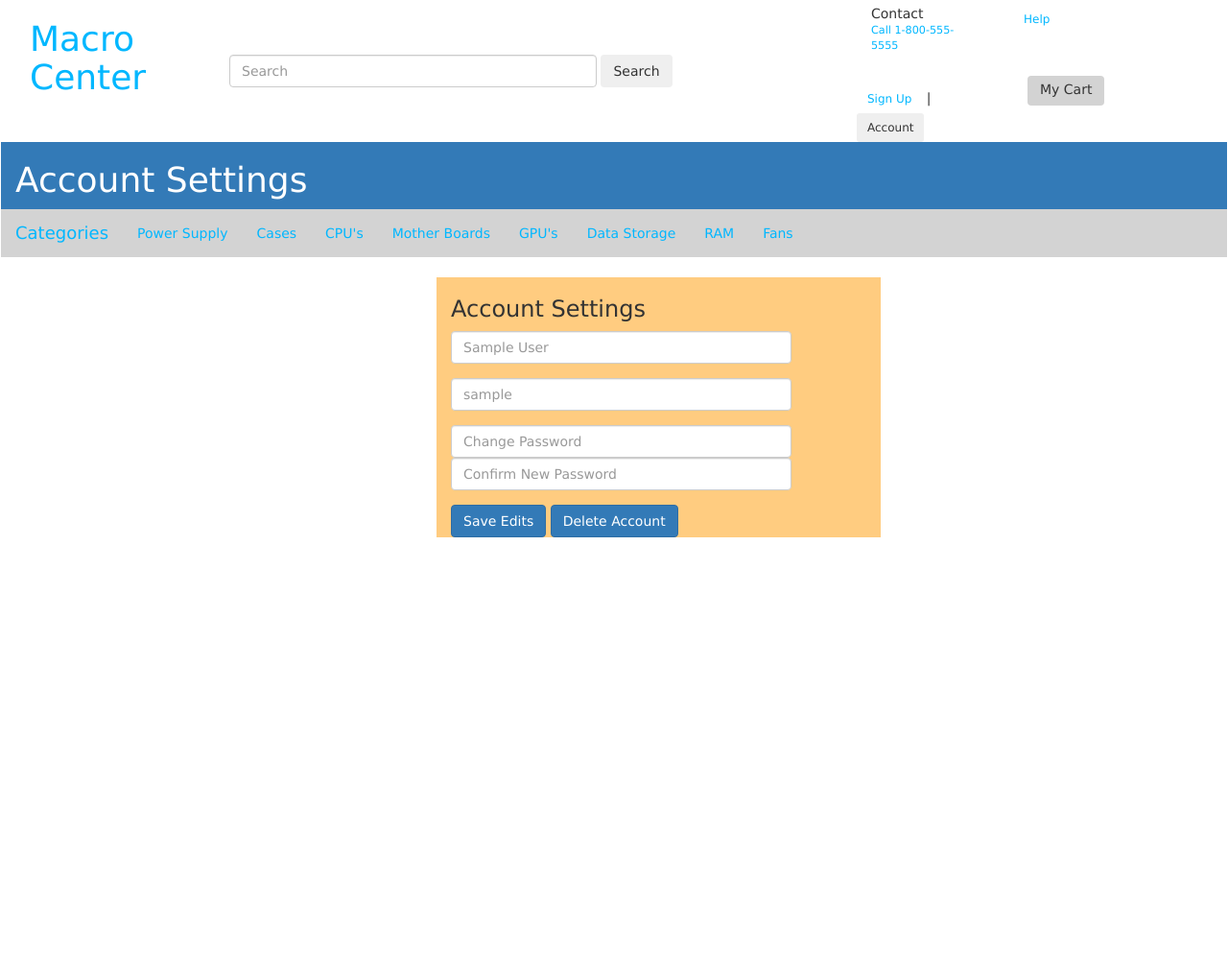
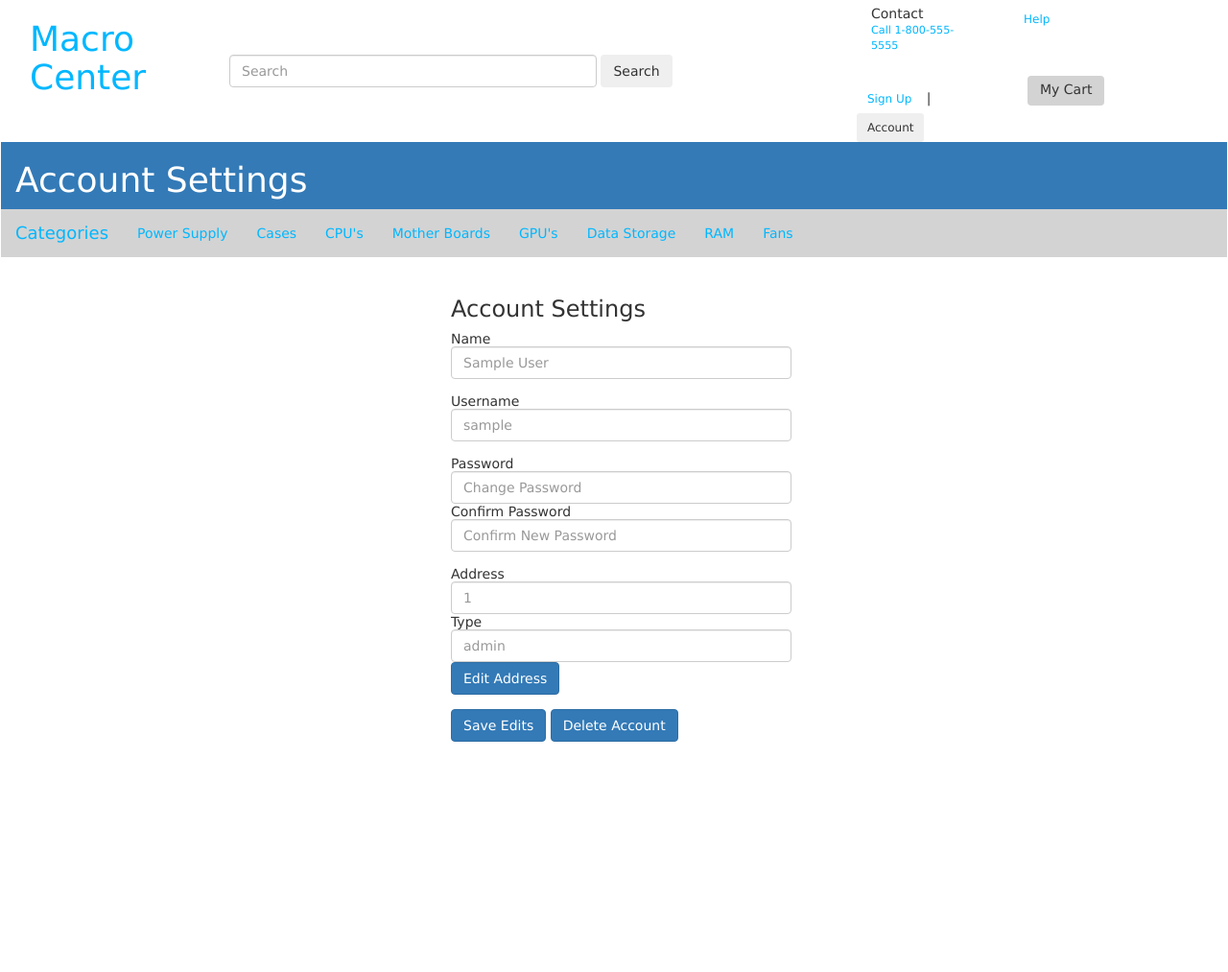
Before and after one commit to RyanArdiente/MacroCenterWebsite-1, a Node server app: page /user/account in a window 1280 px wide. Shown: the top 1013 px of the page at 96% size. Run offline with Node 20, Linux system fonts and the light colour scheme; the visitor is signed in with stand-in values (Sample User, id 1); some libraries are stand-ins or nearby versions.

Commit message:
finished mvp for address crud

```diff
--- a/public/js/accountsettings.js
+++ b/public/js/accountsettings.js
@@ -32,16 +32,39 @@ var sessiondata = JSON.parse(data);
 var callCredentials = function(){
   xhrget("GET", "../login/usercredentials", commitAccountChanges);
 }
+var deleteAccountCredentials = function(){
+  xhrget("GET", "../login/usercredentials", deleteAccount);
+}
+var addressAccountCredentials = function(){
+  xhrget("GET", "../login/usercredentials", saveAddress);
+}
 var editUserResults = function(data){
   var json = JSON.parse(data);
   editResults.innerHTML = json.email + " " + json.name;
 }
 
-var deleteAccountCredentials = function(){
-  xhrget("GET", "../login/usercredentials", deleteAccount);
-}
 var deleteAccount = function(data){
   var sessiondata = JSON.parse(data);
    xhrverb("POST", "http://localhost:8080/MacroCenter/rest/deleteUser", editUserResults, sessiondata)
-   window.location = "../login/logout";
+   window.location = "/";
 }
+
+var saveAddress = function(data){
+  var sessiondata = JSON.parse(data);
+  var saveNewAddress = document.getElementById("newAddress");
+  var saveNewAddressType = document.getElementById("newAddressType");
+
+  var json = {
+    id: sessiondata.id,
+    address: saveNewAddress.value ,
+    type: saveNewAddressType.value
+  };
+  xhrverb("POST", "/login/updatesession", undefined, json);
+  xhrverb("POST", "http://localhost:8080/MacroCenter/rest/editAddress", refreshPage, json )
+
+}
+var refreshPage = function(data)
+{
+
+  window.location = "/user/account"
+}
--- a/public/js/applicationJsMain.js
+++ b/public/js/applicationJsMain.js
@@ -9,6 +9,7 @@ window.onload = function() {
 
   var saveAccountEdit = document.getElementById("saveAccountEdit");
   var deleteAccount = document.getElementById("deleteAccount");
+  var saveAddress = document.getElementById("saveAddress");
 
   if (createuser) {
     createuser.addEventListener("click", sendCreateForm);
@@ -21,9 +22,6 @@ window.onload = function() {
   if(addToCart){
     addToCart.addEventListener("click", addProductToCart)
   }
-
-
-
 
   var searchButton = document.getElementById("searchButton");
   console.log(searchButton);
@@ -43,6 +41,9 @@ function searchProduct() {
     find.innerHTML = " ";
   };
 
+  if(saveAddress){
+    saveAddress.addEventListener("click", addressAccountCredentials)
+  }
 
   if (saveAccountEdit) {
     saveAccountEdit.addEventListener("click", callCredentials);
@@ -52,5 +53,4 @@ function searchProduct() {
     deleteAccount.addEventListener("click", deleteAccountCredentials);
     // welcomeHeader.innHTML="Sign Up";
   }
-
 };
--- a/public/js/xhr.js
+++ b/public/js/xhr.js
@@ -46,5 +46,6 @@ var xhrverb = function(method , url, callback, object)
     }
   };
   xhr.setRequestHeader("Content-Type","application/json");
+  console.log(object.user_id);
   xhr.send(JSON.stringify(object));
 };
--- a/routes/user.js
+++ b/routes/user.js
@@ -99,20 +99,9 @@ router.get('/signin', function(req, res, next)
 });
 router.get('/account', function(req, res, next)
 {
-  console.log("in account");
-  if (res.session)
+  console.log(req.session);
+  if (req.session.userid)
   {
-    if(req.session.userid){
-      console.log("res.session.userid");
-      console.log(res.session.userid);
-    }
-    console.log("in the account settings");
-    console.log(res.session.userid);
-  }
-  else{
-    console.log("in else in account settings");
-
-  }
       res.render('useraccount',
       {
         page:
@@ -120,11 +109,29 @@ router.get('/account', function(req, res, next)
           welcomeHeader: "Account Settings",
           userName: req.session.name,
           userUsername: req.session.user,
+          address: req.session.address,
+          type: req.session.type,
           title: "Account Settings",
           script : "<script  type='text/javascript' src='../js/accountsettings.js'></script>"
         }
       }
       );
+
+  }
+  else{
+    res.render('loginUser',
+    {
+      page:
+      {
+        welcomeHeader: "Login",
+        title: "Login",
+        script : "<script  type='text/javascript' src='../js/loginClient.js'></script>"
+      }
+    }
+    );
+
+  }
+
 });
 
 module.exports = router;
--- a/views/useraccount.handlebars
+++ b/views/useraccount.handlebars
@@ -1,38 +1,36 @@
-<div class ="container-fluid">
-<div class="card col-md-5 col-md-offset-4" id ="mainCard">
+<div class="container-fluid">
+  <div class="card col-md-5 col-md-offset-4" id="accountCard">
     <h3 class="card-header">Account Settings</h3>
     <div class="card-block">
-
       <form>
         <div class="form-group row">
           <div class="col-sm-10">
-      <input type="text" class="form-control" id="changeUserName" placeholder="{{page.userName}}">
+            Name<input type="text" class="form-control" id="changeUserName" placeholder="{{page.userName}}">
           </div>
         </div>
-
         <div class="form-group row">
           <div class="col-sm-10">
-      <input type="text" class="form-control" id="changeUserUsername" placeholder="{{page.userUsername}}">
+            Username<input type="text" class="form-control" id="changeUserUsername" placeholder="{{page.userUsername}}">
           </div>
         </div>
-
+        <div class="form-group row">
+          <div class="col-sm-10">
+            Password<input type="password" class="form-control" id="changeUserPassword" placeholder="Change Password">
+            Confirm Password<input type="password" class="form-control" id="confirmChangeUserPassword" placeholder="Confirm New Password">
+          </div>
+        </div>
         <div class="form-group row">
 
           <div class="col-sm-10">
-      <input type="password" class="form-control" id="changeUserPassword" placeholder="Change Password">
-      <input type="password" class="form-control" id="confirmChangeUserPassword" placeholder="Confirm New Password">
+            Address<input type="text" class="form-control" id="newAddress" placeholder="{{page.address}}">
+            Type<input type="text" class="form-control" id="newAddressType" placeholder="{{page.type}}">
+            <a href="#" class="btn btn-primary" id="saveAddress">Edit Address</a>
           </div>
         </div>
-
-
         <a href="#" class="btn btn-primary" id="saveAccountEdit">Save Edits</a>
         <a href="#" class="btn btn-primary" id="deleteAccount">Delete Account</a>
       </form>
-
     </div>
   </div>
-
     <p id="editResults"></p>
-
-
 </div>
```
Also changed, not shown: public/js/createuser.js (+26 -12 lines), public/js/loginClient.js (+15 -13 lines), routes/login.js (+17 -7 lines), views/createuser.handlebars (+12 -10 lines), views/products.js (renamed from routes/products.js). Lines whose indentation alone changed are shown as unchanged.
